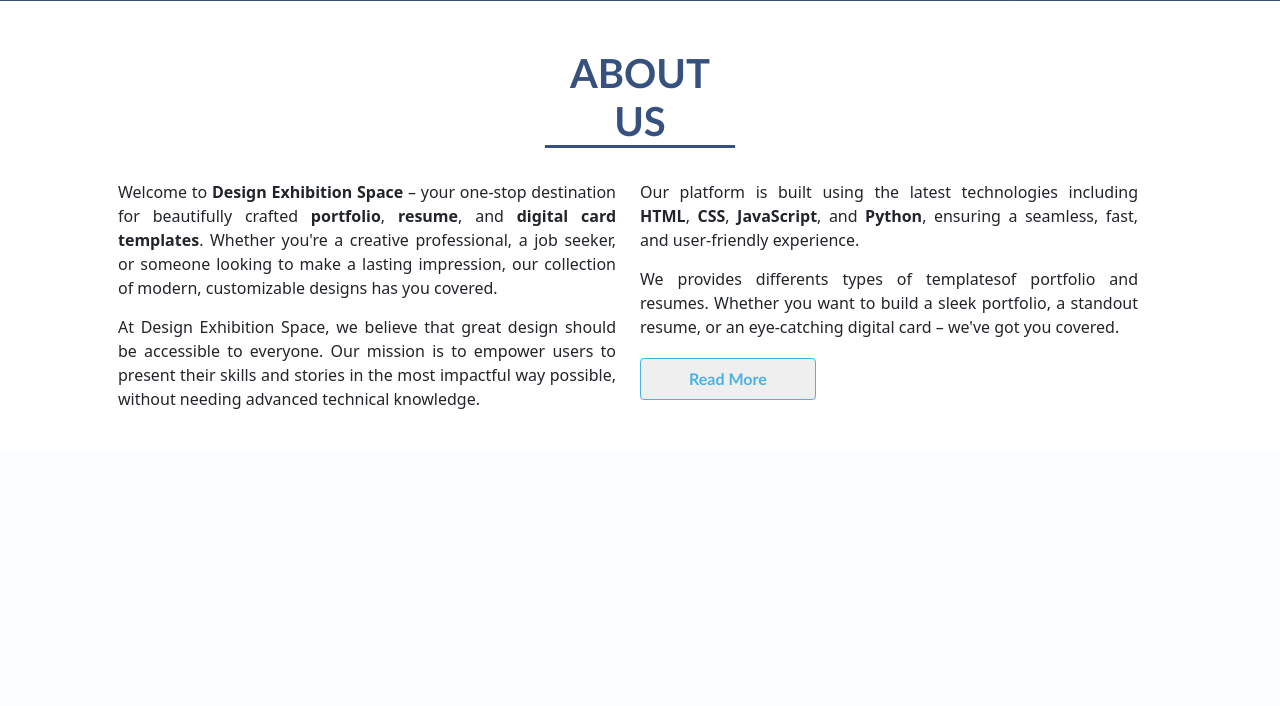
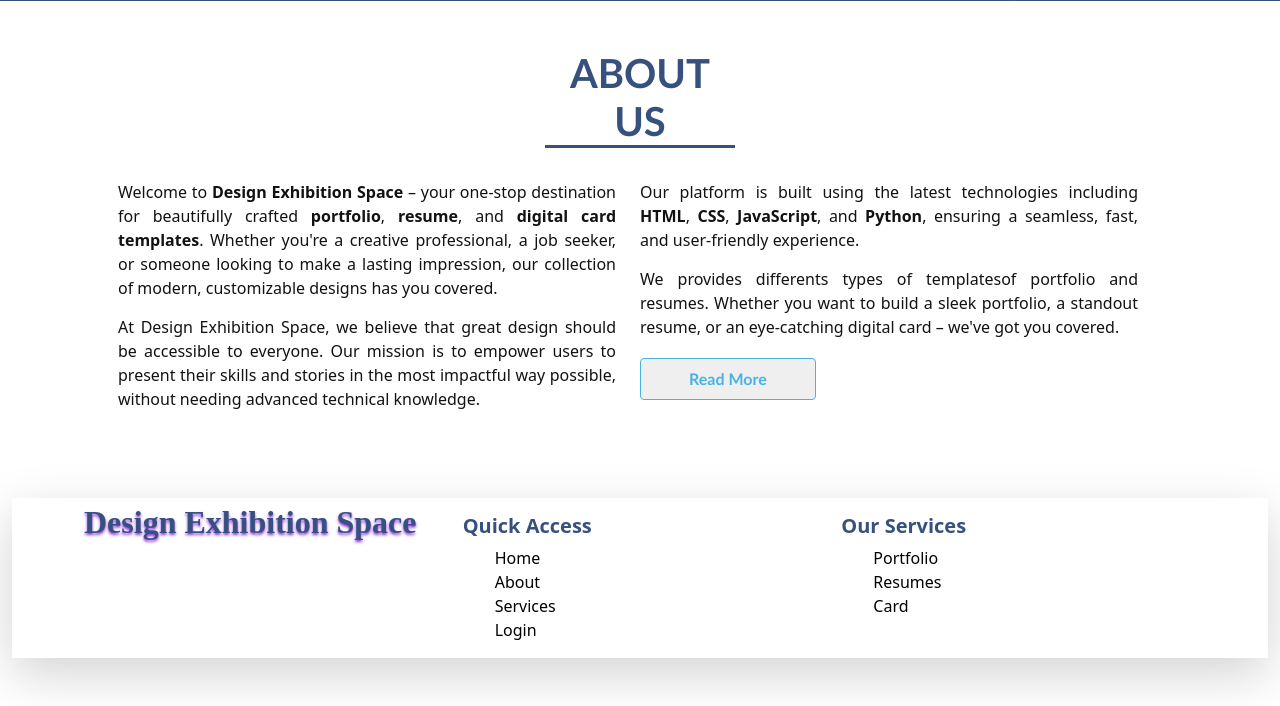
Before and after one commit to Nainshi-Soni/Design-Exhibition-Space, a Django app: page / in a window 1280 px wide. Shown: the part 501-1207 px from the top of the page. Before the commit the page ends 910 px from the top, so only its background shows below. Run offline with Django 5.2, Linux system fonts and the light colour scheme; some libraries are stand-ins or nearby versions.

Commit message:
Add changes in index

```diff
--- a/designesapp/static/css/index.css
+++ b/designesapp/static/css/index.css
@@ -47,6 +47,7 @@
 .about1 p{
    /* font-size: 1.1rem;
     line-height: 1.6;*/
+    color: rgb(18, 18, 18);
     margin-bottom: 15px;
     text-align: justify;
 
@@ -67,3 +68,27 @@
     border: 2px solid lawngreen;
     background-color: rgb(245, 245, 245,0.3);
 }
+
+/*==================footer stat=======================*/
+
+.footer span
+{
+    color: #37517e;
+}
+.footer h5{
+    color: #37517e;
+    font-weight: bold;
+}
+.footer ul li{
+    list-style-type: none;
+
+}
+.footer ul li a{
+    text-decoration: none;
+    color: black;
+}
+.footer ul li a:hover{
+    color: #37517e;
+    font-weight: bolder;
+}
+/*========================footer end==================*/
--- a/designesapp/templates/index.html
+++ b/designesapp/templates/index.html
@@ -31,7 +31,7 @@
             <div class="collapse navbar-collapse" id="navbarSupportedContent">
               <ul class="navbar-nav ms-auto mb-2 mb-lg-0 fw-bold mt-2">
                 <li class="nav-item">
-                  <a class="nav-link active" aria-current="page" href="#">Home</a>
+                  <a class="nav-link active" aria-current="page" href="{% url 'index'%}">Home</a>
                 </li>
                 <li class="nav-item">
                   <a class="nav-link active" aria-current="page" href="#aboutt">About</a>
@@ -135,6 +135,35 @@
 
 
     <!-- =============================================================login end=============================================================== -->
+
+
+    <!-- ==============================================================footer start====================================================== -->
+    <div class="container-fluid footer shadow-lg">
+      <div class="row m-5">
+        <div class="col-md-4">
+          <span class="des fs-2">Design Exhibition Space</span>
+        </div>
+        <div class="col-md-4 mt-3">
+          <h5>Quick Access</h5>
+          <ul>
+            <li><a href="{% url 'index' %}">Home</a></li>
+            <li><a href="#aboutt">About</a></li>
+            <li><a href="">Services</a></li>
+            <li><a href="">Login</a></li>
+          </ul>
+        </div>
+        <div class="col-md-4 mt-3">
+          <h5>Our Services</h5>
+          <ul>
+            <li><a href="{% url 'index' %}">Portfolio</a></li>
+            <li><a href="#aboutt">Resumes</a></li>
+            <li><a href="">Card</a></li>
+          </ul>
+        </div>
+      </div>
+    </div>
+
+    <!-- ===============================================================footer end===================================================== -->
   </div>
   <script src="{% static 'js/bootstrap.bundle.js' %}"></script>
   <script src="https://cdn.jsdelivr.net/npm/bootstrap@5.3.5/dist/js/bootstrap.bundle.min.js"
```
